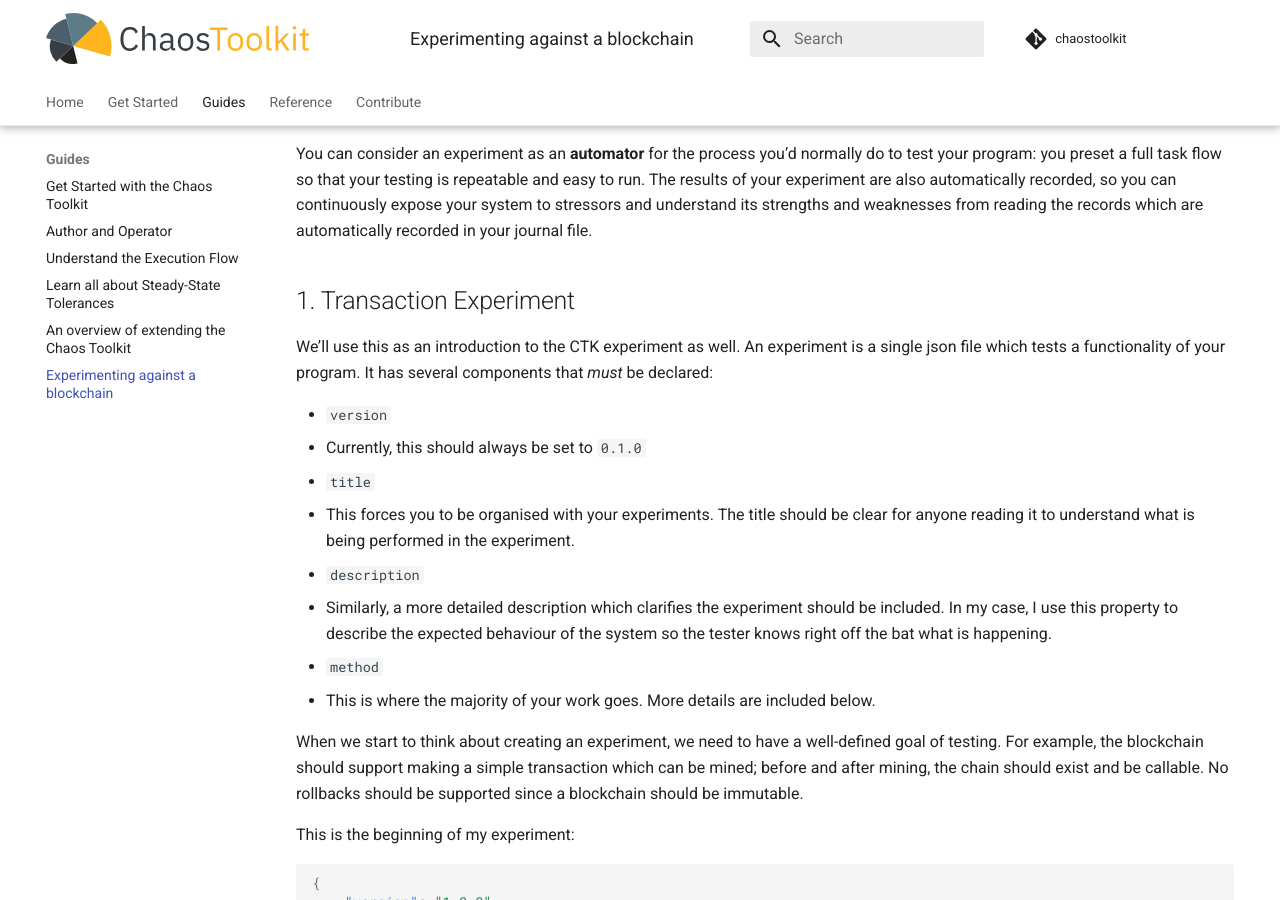
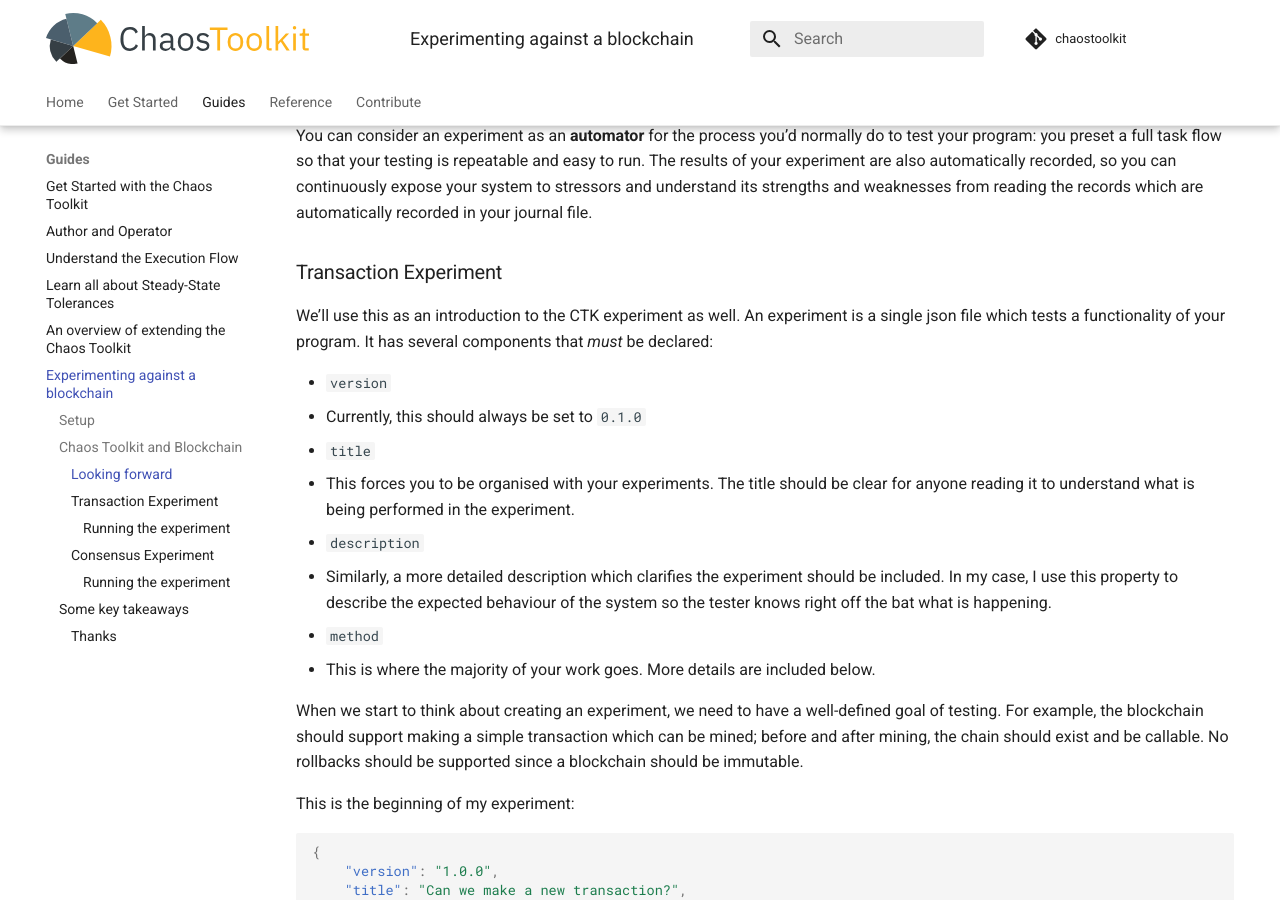
Before and after one commit to chaostoolkit/chaostoolkit-documentation, an MkDocs documentation site: the page built from sources/reference/tutorials/blockchain.md, in a window 1280 px wide and 900 px high, scrolled down 1172 px. Built offline with MkDocs 1.6.1 and Material for MkDocs 9.7.7, drawn with Linux system fonts in a browser that asks for light colours; comment, search, counter and statistics services are not loaded; some of the changed text lies outside the part shown.

Commit message:
Fix toc
Signed-off-by: Sylvain Hellegouarch <sh@defuze.org>

````diff
--- a/sources/reference/tutorials/blockchain.md
+++ b/sources/reference/tutorials/blockchain.md
@@ -23,7 +23,7 @@ HTTP requests match logically with those in this tutorial.
 
 Ready? Great! Let's get started.
 
-# Setup
+## Setup
 
 First, clone the code using the command below in your command line. This fetches
 an up-to-date version of all files required to run the experiment.
@@ -42,9 +42,9 @@ settings!
 
 Now you're all set up to dive into the experiments!
 
-# Chaos Toolkit and Blockchain
+## Chaos Toolkit and Blockchain
 
-## Looking forward
+### Looking forward
 
 Blockchains are inherently user dependent which is why it presents a unique case
 to test with Chaos Toolkit. This tutorial will guide you through the thought
@@ -65,7 +65,7 @@ automatically recorded, so you can continuously expose your system to stressors
 and understand its strengths and weaknesses from reading the records which are
 automatically recorded in your journal file.
 
-## 1. Transaction Experiment
+### Transaction Experiment
 
 We'll use this as an introduction to the CTK experiment as well. An experiment
 is a single json file which tests a functionality of your program. It has
@@ -246,7 +246,7 @@ blockchain.py file include an option to.
 }
 ```
 
-### Running the experiment
+#### Running the experiment
 
 In your command line, you should create the blockchain before running the
 experiment by running the blockchain.py file:
@@ -327,7 +327,7 @@ and accordingly, the probability of mining from either of the two chains is 25%.
 Finally, we want to resolve the chains. This is an http request which we've
 learned earlier, and I again invite you to try your hand at it!
 
-### Running the experiment
+#### Running the experiment
 
 In your command line, you should create the blockchain and start both nodes
 (here we use 127.0.0.1:5000 and 127.0.0.1:5001) before running the experiment:
@@ -344,7 +344,7 @@ Then, you can run the experiment by using the command:
 
 You've completed the tutorial!
 
-# Some key takeaways
+## Some key takeaways
 
 - The http provider makes it simple to test user requests that are very common
   in web applications
@@ -360,7 +360,7 @@ You've completed the tutorial!
   a chaos experiment because there is a set process that you create which is
   replicable. Think of experiments as blueprints for what you want to try!
 
-## Thanks
+### Thanks
 
 Chaos Toolkit is an open source project
 [hosted on Github](https://github.com/chaostoolkit). If you have any issues then
````
Also changed, not shown: other parts of sources/reference/tutorials/blockchain.md (+1 -1 lines).
